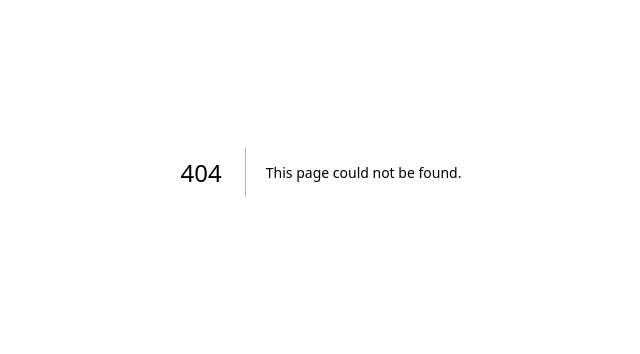
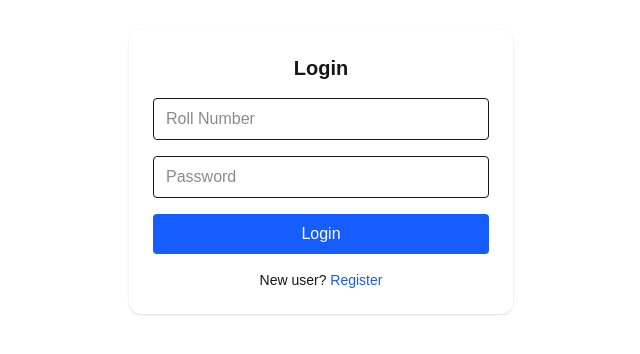
Before and after one commit to Sathyaroopan/SE_Project, a Next.js app: page /login in a window 1280 px wide. Before the commit this address had no page. Shown: the part 228-582 px from the top of the page, without its empty margins (319-959 px from the left). Built offline with nearby package versions, Linux system fonts and the light colour scheme.

Commit message:
implement auth pages and protected dashboard structure
- Added (auth) group: /login and /register
- Added (protected) group: /dashboard, /profile, and /planner
- Set up folder-based route grouping for better organization

```diff
--- /dev/null
+++ b/src/app/(auth)/login/page.jsx
@@ -0,0 +1,67 @@
+"use client";
+
+import { useState } from "react";
+import { useRouter } from "next/navigation";
+
+export default function LoginPage() {
+  const router = useRouter();
+  const [form, setForm] = useState({
+    rollNumber: "",
+    password: "",
+  });
+
+  const handleChange = (e) =>
+    setForm({ ...form, [e.target.name]: e.target.value });
+
+  const handleSubmit = async (e) => {
+    e.preventDefault();
+
+    const res = await fetch("/api/auth/login", {
+      method: "POST",
+      body: JSON.stringify(form),
+    });
+
+    if (res.ok) {
+      router.push("/dashboard");
+    } else {
+      alert("Invalid credentials");
+    }
+  };
+
+  return (
+    <div className="min-h-screen flex items-center justify-center">
+      <form
+        onSubmit={handleSubmit}
+        className="bg-white dark:bg-gray-800 p-6 rounded-xl shadow w-full max-w-sm space-y-4"
+      >
+        <h1 className="text-xl font-semibold text-center">Login</h1>
+
+        <input
+          name="rollNumber"
+          placeholder="Roll Number"
+          onChange={handleChange}
+          className="w-full border px-3 py-2 rounded"
+        />
+
+        <input
+          type="password"
+          name="password"
+          placeholder="Password"
+          onChange={handleChange}
+          className="w-full border px-3 py-2 rounded"
+        />
+
+        <button className="w-full bg-blue-600 text-white py-2 rounded">
+          Login
+        </button>
+
+        <p className="text-sm text-center">
+          New user?{" "}
+          <a href="/register" className="text-blue-600">
+            Register
+          </a>
+        </p>
+      </form>
+    </div>
+  );
+}
--- /dev/null
+++ b/src/app/(auth)/register/page.jsx
@@ -0,0 +1,54 @@
+"use client";
+
+import { useState } from "react";
+import { useRouter } from "next/navigation";
+
+export default function RegisterPage() {
+  const router = useRouter();
+  const [form, setForm] = useState({
+    rollNumber: "",
+    name: "",
+    course: "",
+    semester: "",
+    password: "",
+  });
+
+  const handleChange = (e) =>
+    setForm({ ...form, [e.target.name]: e.target.value });
+
+  const handleSubmit = async (e) => {
+    e.preventDefault();
+
+    const res = await fetch("/api/auth/register", {
+      method: "POST",
+      body: JSON.stringify(form),
+    });
+
+    if (res.ok) {
+      router.push("/dashboard");
+    } else {
+      alert("Registration failed");
+    }
+  };
+
+  return (
+    <div className="min-h-screen flex items-center justify-center">
+      <form
+        onSubmit={handleSubmit}
+        className="bg-white dark:bg-gray-800 p-6 rounded-xl shadow w-full max-w-sm space-y-4"
+      >
+        <h1 className="text-xl font-semibold text-center">Register</h1>
+
+        <input name="rollNumber" placeholder="Roll Number" onChange={handleChange} className="input" />
+        <input name="name" placeholder="Name" onChange={handleChange} className="input" />
+        <input name="course" placeholder="Course" onChange={handleChange} className="input" />
+        <input name="semester" placeholder="Semester" onChange={handleChange} className="input" />
+        <input type="password" name="password" placeholder="Password" onChange={handleChange} className="input" />
+
+        <button className="w-full bg-green-600 text-white py-2 rounded">
+          Register
+        </button>
+      </form>
+    </div>
+  );
+}
--- /dev/null
+++ b/src/app/(protected)/dashboard/page.jsx
@@ -0,0 +1,8 @@
+export default function DashboardPage() {
+  return (
+    <div className="p-6">
+      <h1 className="text-2xl font-semibold">Dashboard</h1>
+      <p className="mt-2">Welcome to your academic planner.</p>
+    </div>
+  );
+}
--- /dev/null
+++ b/src/app/(protected)/planner/page.jsx
@@ -0,0 +1,8 @@
+export default function PlannerPage() {
+  return (
+    <div className="p-6">
+      <h1 className="text-2xl font-semibold">Planner</h1>
+      <p className="mt-2">Your daily and weekly study plan.</p>
+    </div>
+  );
+}
--- /dev/null
+++ b/src/app/(protected)/profile/page.jsx
@@ -0,0 +1,8 @@
+export default function ProfilePage() {
+  return (
+    <div className="p-6">
+      <h1 className="text-2xl font-semibold">Profile</h1>
+      <p className="mt-2">Manage your academic profile and preferences.</p>
+    </div>
+  );
+}
```
